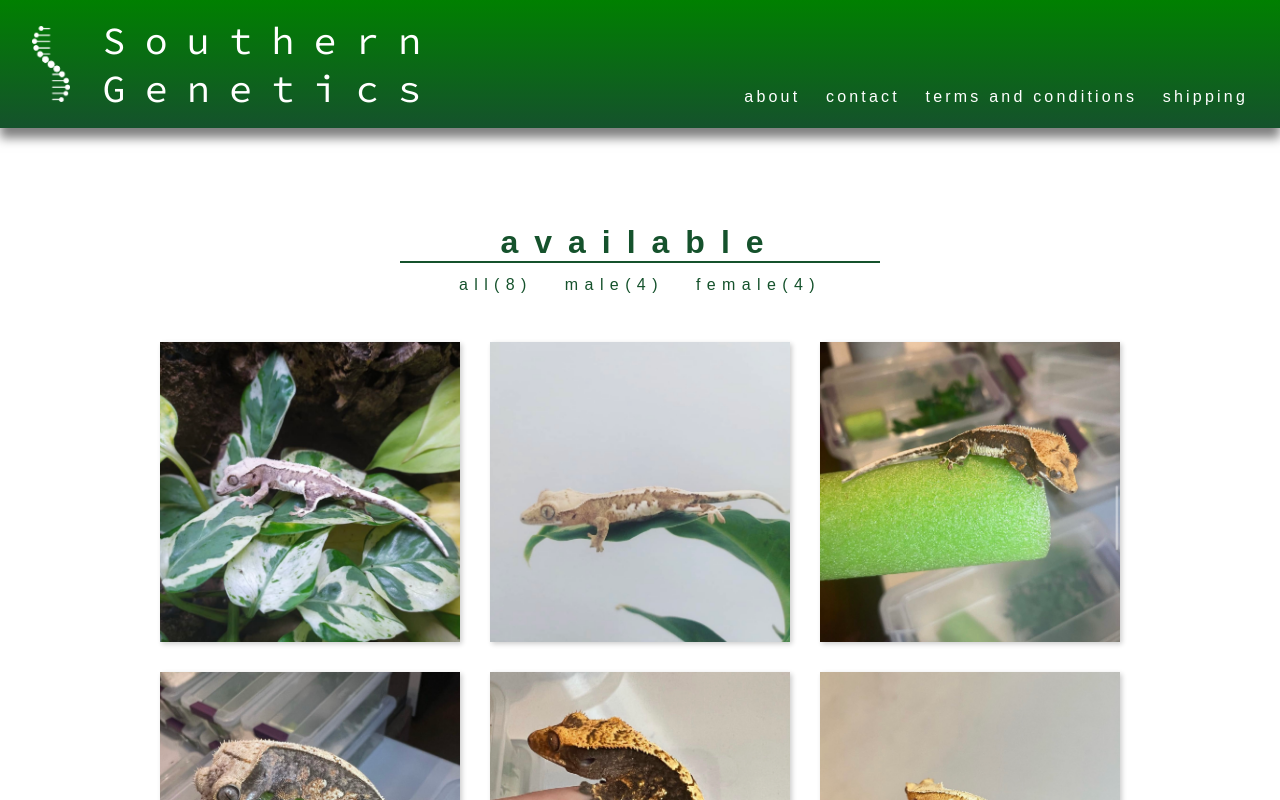
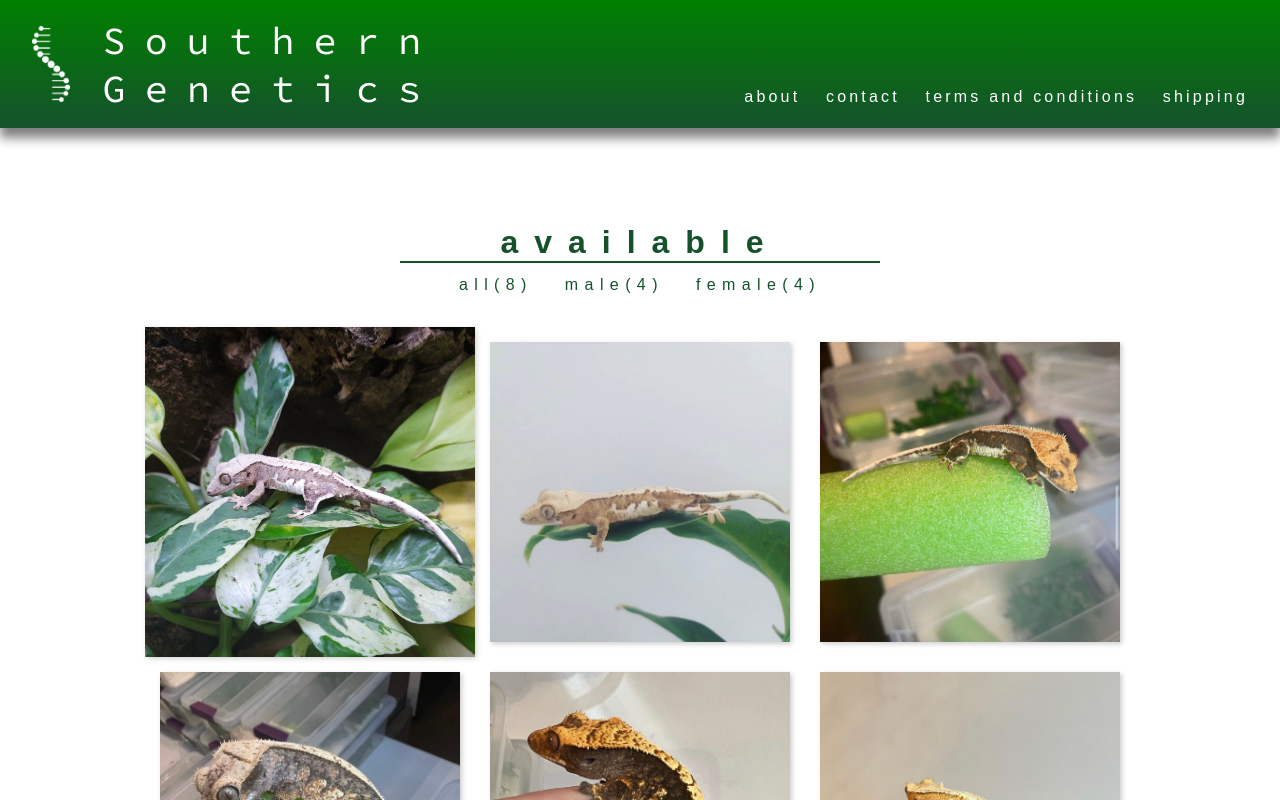
Before and after one commit to JoshuaMeeks/sogen-reptiles, a React (Create React App) app: page / in a window 1280 px wide. In both pictures the pointer is over the element 310 px from the left and 491 px from the top of the page. Shown: the top 800 px of the page. Built offline with nearby package versions, Linux system fonts and the light colour scheme.

Commit message:
Add card transform and transition

```diff
--- a/src/components/Card.css
+++ b/src/components/Card.css
@@ -7,6 +7,7 @@
   height: 300px;
   background-color: #e2e8f0;
   box-shadow: 2px 2px 5px 0 rgba(0, 0, 0, 0.2);
+  transition: 1s;
 }
 
 .card > img {
@@ -18,10 +19,8 @@
 .card:hover {
   background-color: black;
   cursor: pointer;
-}
-
-.card > img:hover {
-  background-color: black;
+  transform: scale(1.1);
+  transition: 1s;
 }
 
 .description {
```
